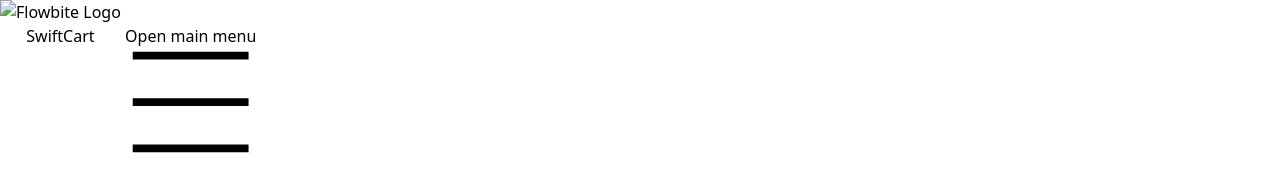
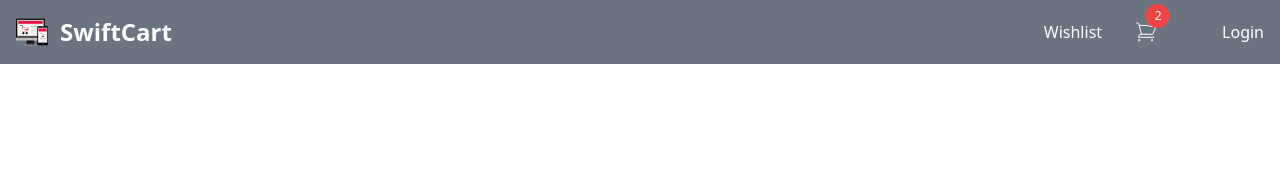
Before and after one commit to Thapeloletsapa/-Module_2_THALET494_jse2407_d_Thapelo-Letsapa_JSF01, a website: page index.html in a window 1280 px wide. Drawn offline with nearby package versions, Linux system fonts and the light colour scheme.

Commit message:
"Updated index.html with new navigation layout and added configuration to tailwind.config.js"

```diff
--- a/index.html
+++ b/index.html
@@ -1,33 +1,46 @@
 <!DOCTYPE html>
 <html lang="en">
   <head>
-    <meta charset="UTF-8">
-    <meta name="viewport" content="width=device-width, initial-scale=1.0">
+    <meta charset="UTF-8" />
+    <meta name="viewport" content="width=device-width, initial-scale=1.0" />
     <title>Document</title>
     <script src="https://cdn.tailwindcss.com"></script>
-    <script defer src="https://cdn.jsdelivr.net/npm/alpinejs@3.x.x/dist/cdn.min.js"></script>
+    <script
+      defer
+      src="https://cdn.jsdelivr.net/npm/alpinejs@3.x.x/dist/cdn.min.js"
+    ></script>
   </head>
   <body>
-    <header
-  x-data="{ isOpen: false }"
-  className="sticky z-50 top-0">
-  <nav className="bg-gray-500 border-gray-200 ">
-    <div className="max-w-screen-xl flex flex-wrap items-center justify-between mx-auto p-4">
-      <Link to="/">
-        <button className="flex items-center space-x-3 rtl:space-x-reverse">
-          <img src="/online-shop.png" className="h-8" alt="Flowbite Logo" />
-          <span className="self-center text-2xl font-semibold whitespace-nowrap text-white">
+    <header x-data="{ isOpen: true }" class="sticky z-50 top-0">
+      <nav class="bg-gray-500 border-gray-200">
+        <div
+          class="max-w-screen-xl flex flex-wrap items-center justify-between mx-auto p-4"
+        >
+          <a href="/">
+            <button class="flex items-center space-x-3 rtl:space-x-reverse">
+              <img
+                src="/public/online-shop.png"
+                class="h-8"
+                alt="Flowbite Logo"
+              />
+              <span
+                class="self-center text-2xl font-semibold whitespace-nowrap text-white"
+              >
                 SwiftCart
               </span>
             </button>
-      </Link>
+          </a>
           <button
-        @click="isOpen = !isOpen"
-        className="inline-flex items-center p-2 w-10 h-10 justify-center text-sm text-white rounded-lg md:hidden hover:bg-gray-100 focus:outline-none focus:ring-2 focus:ring-gray-200 "
+            onClick="{toggleNavbar}"
+            data-collapse-toggle="navbar-default"
+            type="button"
+            class="inline-flex items-center p-2 w-10 h-10 justify-center text-sm text-white rounded-lg md:hidden hover:bg-gray-100 focus:outline-none focus:ring-2 focus:ring-gray-200"
+            aria-controls="navbar-default"
+            aria-expanded="false"
           >
-        <span className="sr-only">Open main menu</span>
+            <span class="sr-only">Open main menu</span>
             <svg
-          className="w-5 h-5"
+              class="w-5 h-5"
               aria-hidden="true"
               xmlns="http://www.w3.org/2000/svg"
               fill="none"
@@ -43,13 +56,60 @@
             </svg>
           </button>
 
-      <div
-        x-show="isOpen"
-        className="w-full md:block md:w-auto"
-        id="navbar-dropdown"
+          <div class="hidden w-full md:block md:w-auto" id="navbar-dropdown">
+            <ul
+              class="flex flex-col top-10 font-medium p-4 md:p-0 mt-4 border border-gray-100 rounded-lg bg-gray-500 md:space-x-8 rtl:space-x-reverse md:flex-row md:mt-0 md:border-0"
             >
-        <ul className="flex flex-col top-10 font-medium p-4 md:p-0 mt-4 border border-gray-100 rounded-lg bg-gray-500 md:space-x-8 rtl:space-x-reverse md:flex-row md:mt-0 md:border-0 ">
-          <!-- navigation links -->
+              <li>
+                <a
+                  class="block py-2 px-3 text-white rounded hover:bg-gray-100 md:hover:bg-transparent md:border-0 md:hover:text-blue-700 md:p-0"
+                  href="/"
+                >
+                  Wishlist
+                </a>
+              </li>
+              <a href="">
+                <li class="hidden lg:block md:block relative">
+                  <div class="t-0 absolute left-3 -top-4">
+                    <p
+                      class="flex h-2 w-2 items-center justify-center rounded-full bg-red-500 p-3 text-xs text-white"
+                    >
+                      2
+                    </p>
+                  </div>
+                  <svg
+                    xmlns="http://www.w3.org/2000/svg"
+                    fill="none"
+                    viewBox="0 0 24 24"
+                    strokeWidth="1.5"
+                    stroke="currentColor"
+                    class="file: h-6 w-6 stroke-white cursor-pointer"
+                  >
+                    <path
+                      strokeLinecap="round"
+                      strokeLinejoin="round"
+                      d="M2.25 3h1.386c.51 0 .955.343 1.087.835l.383 1.437M7.5 14.25a3 3 0 00-3 3h15.75m-12.75-3h11.218c1.121-2.3 2.1-4.684 2.924-7.138a60.114 60.114 0 00-16.536-1.84M7.5 14.25L5.106 5.272M6 20.25a.75.75 0 11-1.5 0 .75.75 0 011.5 0zm12.75 0a.75.75 0 11-1.5 0 .75.75 0 011.5 0z"
+                    />
+                  </svg>
+                </li>
+              </a>
+              <li>
+                <a
+                  class="lg:hidden md:hidden py-2 px-3 text-white rounded hover:bg-gray-100 md:hover:bg-transparent md:border-0 md:hover:text-blue-700 md:p-0"
+                  href="/"
+                >
+                  Cart
+                </a>
+              </li>
+
+              <li>
+                <a
+                  class="block py-2 px-3 text-white rounded hover:bg-gray-100 md:hover:bg-transparent md:border-0 md:hover:text-blue-700 md:p-0"
+                  href="/login"
+                >
+                  Login
+                </a>
+              </li>
             </ul>
           </div>
         </div>
--- a/tailwind.config.js
+++ b/tailwind.config.js
@@ -1,6 +1,6 @@
 /** @type {import('tailwindcss').Config} */
 module.exports = {
-  content: [],
+  content: ["./src/**/*.{js,jsx,ts,tsx}"],
   theme: {
     extend: {},
   },
```
Also changed, not shown: public/browserconfig.xml (added, +9 -0 lines), public/android-chrome-192x192.png (added), public/android-chrome-512x512.png (added), public/apple-touch-icon.png (added), public/favicon-16x16.png (added), public/favicon-32x32.png (added), public/favicon.ico (added), public/mstile-150x150.png (added), public/online-shop.png (added), public/safari-pinned-tab.svg (added), public/site.webmanifest (added). Lines whose indentation alone changed are shown as unchanged.
